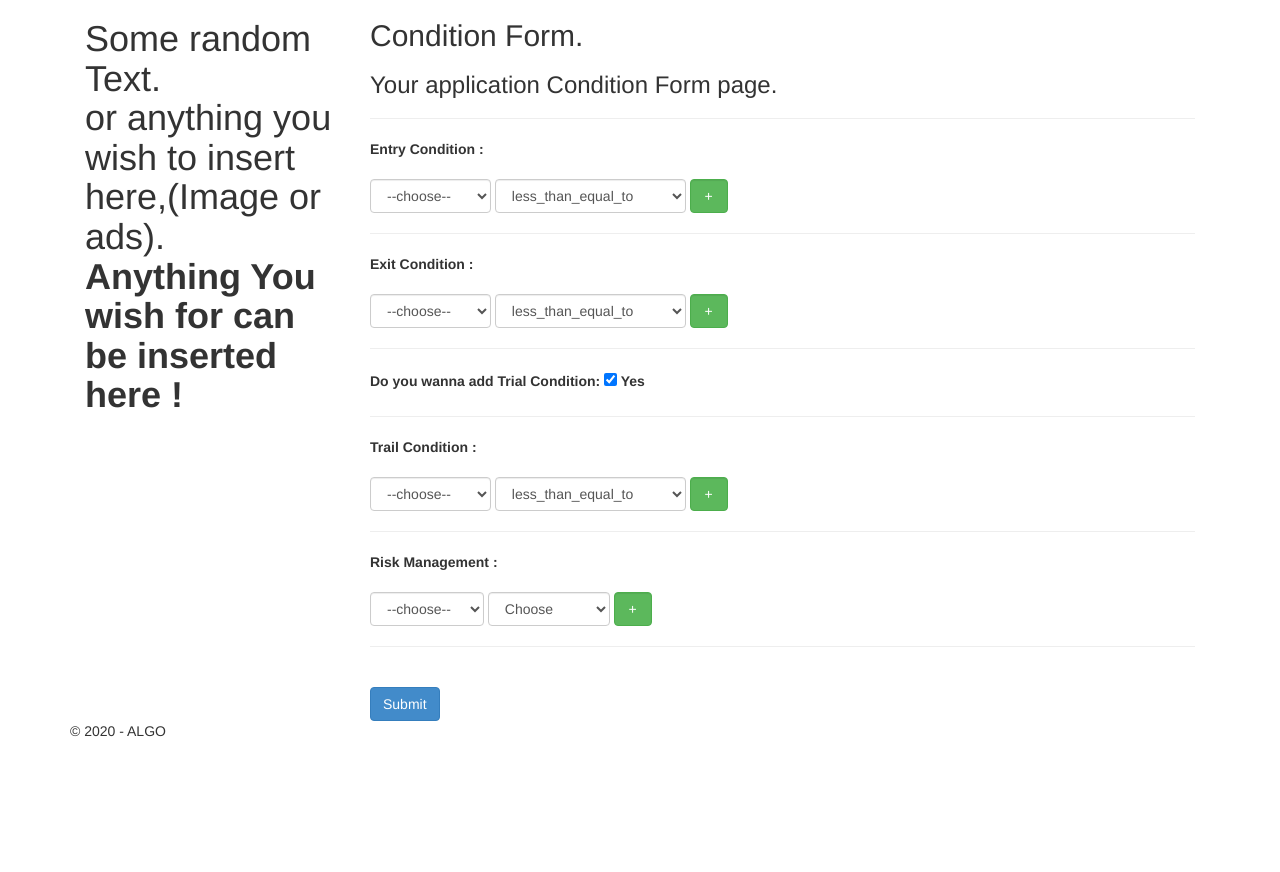
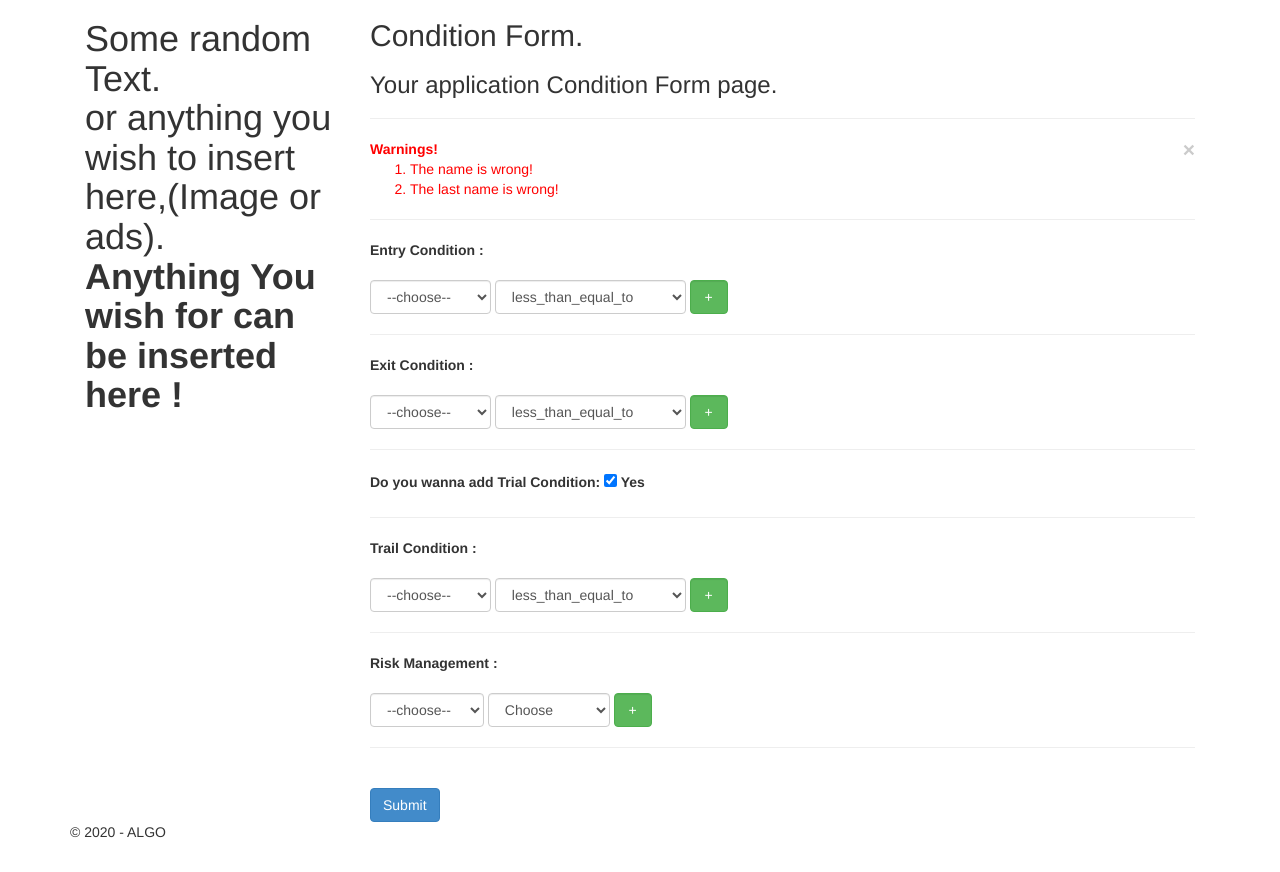
Before and after one commit to PrashanjeetH/Algo, a Django app: page /conditionform/ in a window 1280 px wide. Shown: the part 51-923 px from the top of the page. Before the commit the page ends 788 px from the top, so only its background shows below. Run offline with Django 3.2, Linux system fonts and the light colour scheme; a user stored in the database is signed in; some libraries are stand-ins or nearby versions.

Commit message:
Un-Defined

```diff
--- a/algobt/admin.py
+++ b/algobt/admin.py
@@ -2,4 +2,8 @@ from django.contrib import admin
 from .models import (
     UserDataModel
 )
-admin.site.register(UserDataModel)
+
+@admin.register(UserDataModel)
+class RecordsAdmin(admin.ModelAdmin):
+    list_display = ['username', 'created_on', 'record_file']
+    # admin.site.register(UserDataModel
--- a/algobt/views.py
+++ b/algobt/views.py
@@ -33,8 +33,10 @@ def home(request):
 @login_required(redirect_field_name='login')
 def conditionForm(request):
     if request.user.is_authenticated:
+        errors=''
+        errors, validate =  FormValidation(request)
         if request.POST:
-            if FormValidation(request):
+            if validate:
                 raw_data = {'username': request.user, 'data': request.POST.dict()}
                 new_data = UserDataModel(**raw_data)
                 new_data.save()
@@ -48,6 +50,7 @@ def conditionForm(request):
                     'title': 'Condition Form',
                     'message': 'Your application Condition Form page.',
                     'year': datetime.now().year,
+                    'errors':errors,
                 }
             )
 
@@ -81,6 +84,8 @@ def DownloadDataRecords(request, record_id):
 
 
 def FormValidation(raw_data):
+    errors = ['The name is wrong!', 'The last name is wrong!']
+    validate=True
     if raw_data.POST:
         print("Successfull!\n")
         # print(raw_data.user)
@@ -92,7 +97,7 @@ def FormValidation(raw_data):
         # print(raw_data.path)
         dict_data = raw_data.POST.dict()
         # print(dict_data)
-    return True
+    return errors, validate
 
 
 
--- a/templates/app/conditionform.html
+++ b/templates/app/conditionform.html
@@ -11,9 +11,19 @@ Some random Text. <br> or anything you wish to insert here,(Image or ads).<br> <
   <h2>{{ title }}.</h2>
   <h3>{{ message }}</h3><hr>
   {% if errors %}
-    {% for error in errors %}
-      <p class=""></p>
-    {% endfor %}
+  <!-- <strong style="color:red">WARNINGS !!</strong> -->
+  <div style="color:red"id="error-container">
+    <button type="button" class="close" data-dismiss="alert">&times</button>
+    <strong>Warnings!</strong>
+    <ol>
+
+      {% for error in errors %}
+        <li>{{ error }}</li>
+      <!-- <button type="button" class="close" aria-label="Close"><span aria-hidden="true">&times;</span></button> -->
+      {% endfor %}
+  </ol>
+  <hr>
+  </div>
   {% endif %}
   {#  Condition Form starts here!  #}
   <form method="post" class="form-inline">
@@ -47,10 +57,12 @@ Some random Text. <br> or anything you wish to insert here,(Image or ads).<br> <
 {# Additional scripts #}
 
 {% block scripts %}
-      <!-- <script type="text/javascript">
-        // var entryForm = "{# {% include 'app/entrycondition.html' %} #}";
-        // console.log(entryForm);
-      </script> -->
+      <script type="text/javascript">
+      #error-container {
+    	     margin-top:10px;
+    	     position: fixed;
+    	}
+      </script>
       <script src="https://code.jquery.com/jquery-3.3.1.slim.min.js" integrity="sha384-q8i/X+965DzO0rT7abK41JStQIAqVgRVzpbzo5smXKp4YfRvH+8abtTE1Pi6jizo" crossorigin="anonymous"></script>
       <script src="{% static '/app/scripts/jquery.chainedTo.min.js' %}" type="text/javascript" charset="utf-8"></script>
       <script src="{% static '/app/scripts/jquery.chainedTo.js' %}" type="text/javascript" charset="utf-8"></script>
--- a/templates/app/entrycondition.html
+++ b/templates/app/entrycondition.html
@@ -2,7 +2,7 @@
   <strong>Entry Condition : </strong>
     <fieldset id="chained-set">
     {# Entry Condition Form Set #}
-  <div class="form-group" id='enc_div_parent_1'>
+  <div class="form-group" id='enc_div_parent_1' >
     <label for="enc_parent_1"></label>
     <select id="enc_parent_1" class="form-control" name="enc_parent_1">
         <option selected disabled >--choose--</option>
```
Also changed, not shown: db.sqlite3.
